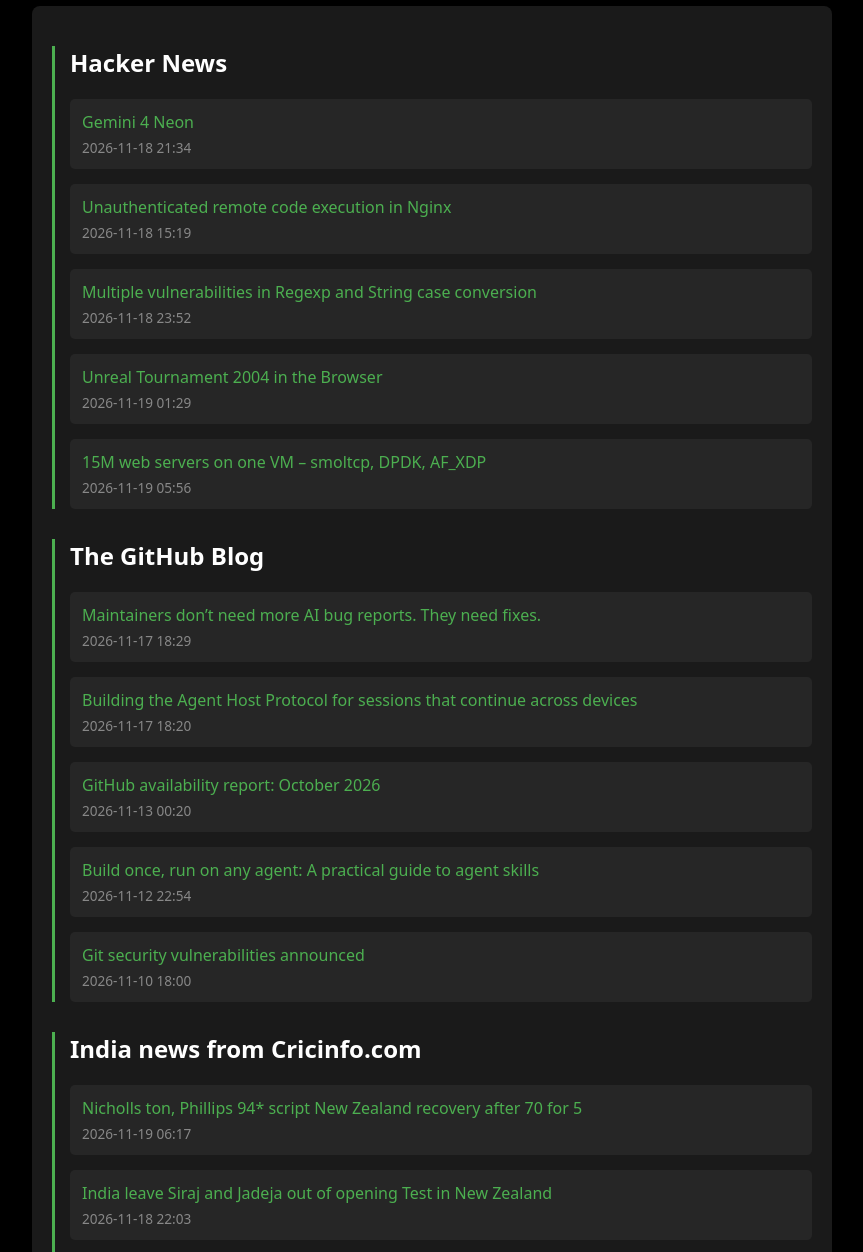
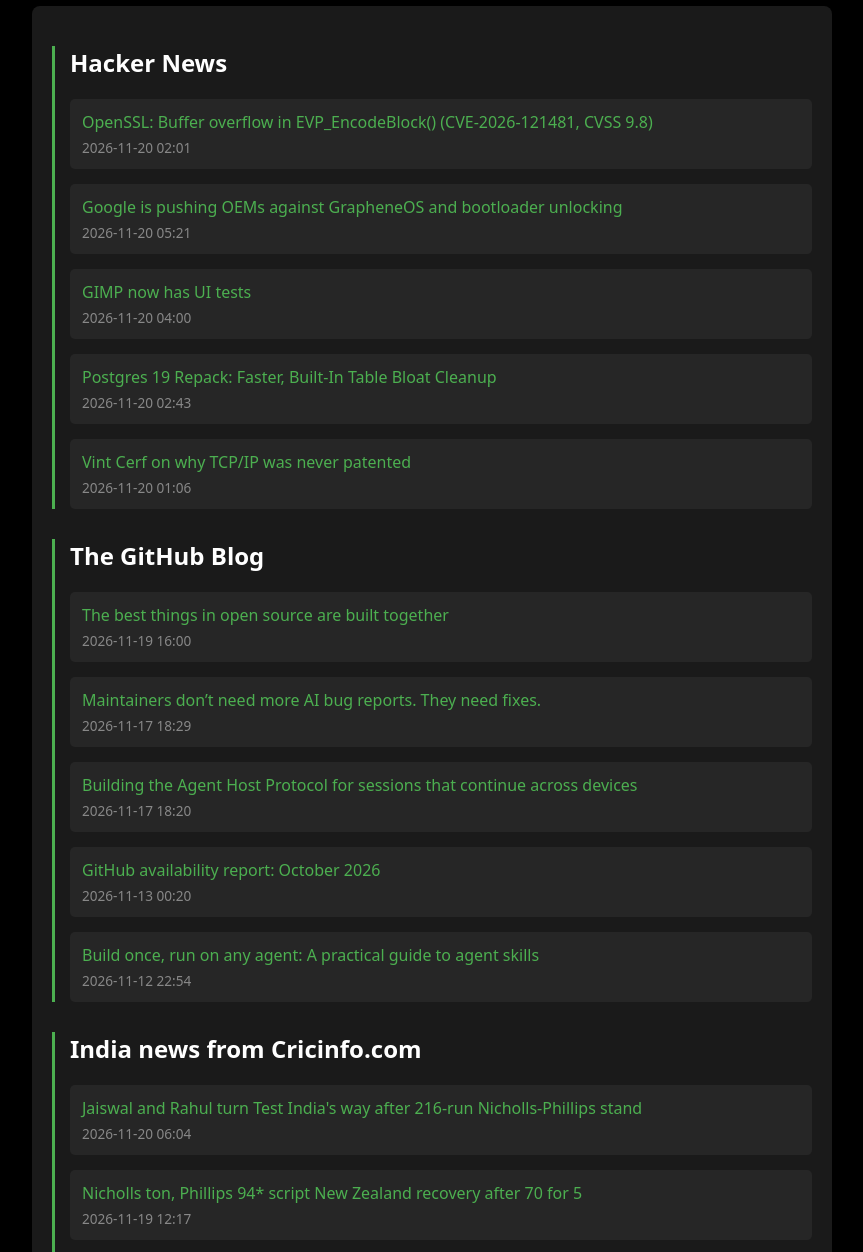
Before and after one commit to dhruvdivecha/AutoFeed-Updater, a plain HTML site: page index.html in a window 1280 px wide. Shown: the part 80-1332 px from the top of the page, without its empty margins (208-1071 px from the left). Drawn offline with Linux system fonts and the light colour scheme.

Commit message:
Auto-update feeds - 2026-11-20 06:28:18 UTC

```diff
--- a/index.html
+++ b/index.html
@@ -59,34 +59,39 @@
     </style>
 </head>
 <body>
-    <h1>📰 Sports Feed Updates (2026-11-19 06:40 UTC)</h1>
+    <h1>📰 Sports Feed Updates (2026-11-20 06:28 UTC)</h1>
     <div class="container">
         <div class="feed"><h2>Hacker News</h2>
                 <div class="entry">
-                    <a href="https://blog.google/innovation-and-ai/models-and-research/gemini-models/introducing-gemini-4-neon/" target="_blank">Gemini 4 Neon</a>
-                    <span class="timestamp">2026-11-18 21:34</span>
+                    <a href="https://github.com/openssl/openssl/pull/33652" target="_blank">OpenSSL: Buffer overflow in EVP_EncodeBlock() (CVE-2026-121481, CVSS 9.8)</a>
+                    <span class="timestamp">2026-11-20 02:01</span>
                 </div>
 
                 <div class="entry">
-                    <a href="https://www.wiz.io/blog/nginx-http2-rce-vulnerabilities" target="_blank">Unauthenticated remote code execution in Nginx</a>
-                    <span class="timestamp">2026-11-18 15:19</span>
+                    <a href="https://grapheneos.social/@GrapheneOS/117645038299496084" target="_blank">Google is pushing OEMs against GrapheneOS and bootloader unlocking</a>
+                    <span class="timestamp">2026-11-20 05:21</span>
                 </div>
 
                 <div class="entry">
-                    <a href="https://www.ruby-lang.org/en/news/2026/11/18/multiple-vulnerabilities-in-regexp-and-string/" target="_blank">Multiple vulnerabilities in Regexp and String case conversion</a>
-                    <span class="timestamp">2026-11-18 23:52</span>
+                    <a href="https://www.gimp.org/news/2026/11/16/gimp-ui-tests/" target="_blank">GIMP now has UI tests</a>
+                    <span class="timestamp">2026-11-20 04:00</span>
                 </div>
 
                 <div class="entry">
-                    <a href="https://ut2004.dev/" target="_blank">Unreal Tournament 2004 in the Browser</a>
-                    <span class="timestamp">2026-11-19 01:29</span>
+                    <a href="https://www.snowflake.com/en/blog/engineering/postgres-19-repack-table-bloat/" target="_blank">Postgres 19 Repack: Faster, Built-In Table Bloat Cleanup</a>
+                    <span class="timestamp">2026-11-20 02:43</span>
                 </div>
 
                 <div class="entry">
-                    <a href="https://kapteko.com/15-million-webservers/" target="_blank">15M web servers on one VM – smoltcp, DPDK, AF_XDP</a>
-                    <span class="timestamp">2026-11-19 05:56</span>
+                    <a href="https://seremot.com/p/vint-cerf-on-why-tcpip-was-never" target="_blank">Vint Cerf on why TCP/IP was never patented</a>
+                    <span class="timestamp">2026-11-20 01:06</span>
                 </div>
                 </div><div class="feed"><h2>The GitHub Blog</h2>
+                <div class="entry">
+                    <a href="https://github.blog/open-source/maintainers/the-best-things-in-open-source-are-built-together/" target="_blank">The best things in open source are built together</a>
+                    <span class="timestamp">2026-11-19 16:00</span>
+                </div>
+
                 <div class="entry">
                     <a href="https://github.blog/open-source/maintainers/maintainers-dont-need-more-ai-bug-reports-they-need-fixes/" target="_blank">Maintainers don’t need more AI bug reports. They need fixes.</a>
                     <span class="timestamp">2026-11-17 18:29</span>
@@ -106,15 +111,15 @@
                     <a href="https://github.blog/ai-and-ml/github-copilot/build-once-run-on-any-agent-a-practical-guide-to-agent-skills/" target="_blank">Build once, run on any agent: A practical guide to agent skills</a>
                     <span class="timestamp">2026-11-12 22:54</span>
                 </div>
+                </div><div class="feed"><h2>India news from Cricinfo.com</h2>
+                <div class="entry">
+                    <a href="https://www.cricinfo.com/ci/content/story/1563296.html?ex_cid=OTC-RSS" target="_blank">Jaiswal and Rahul turn Test India's way after 216-run Nicholls-Phillips stand</a>
+                    <span class="timestamp">2026-11-20 06:04</span>
+                </div>
 
                 <div class="entry">
-                    <a href="https://github.blog/open-source/git/git-security-vulnerabilities-announced-7/" target="_blank">Git security vulnerabilities announced</a>
-                    <span class="timestamp">2026-11-10 18:00</span>
-                </div>
-                </div><div class="feed"><h2>India news from Cricinfo.com</h2>
-                <div class="entry">
                     <a href="https://www.cricinfo.com/ci/content/story/1563189.html?ex_cid=OTC-RSS" target="_blank">Nicholls ton, Phillips 94* script New Zealand recovery after 70 for 5</a>
-                    <span class="timestamp">2026-11-19 06:17</span>
+                    <span class="timestamp">2026-11-19 12:17</span>
                 </div>
 
                 <div class="entry">
@@ -131,11 +136,6 @@
                     <a href="https://www.cricinfo.com/ci/content/story/1563057.html?ex_cid=OTC-RSS" target="_blank">Morkel: India need to get out of 'comfort zone' to make WTC final</a>
                     <span class="timestamp">2026-11-18 09:16</span>
                 </div>
-
-                <div class="entry">
-                    <a href="https://www.cricinfo.com/ci/content/story/1562958.html?ex_cid=OTC-RSS" target="_blank">Starc, Head, Bethell released by DC, SRH, RCB ahead of IPL 2027 player auction</a>
-                    <span class="timestamp">2026-11-18 06:19</span>
-                </div>
                 </div>
     </div>
 </body>
```
